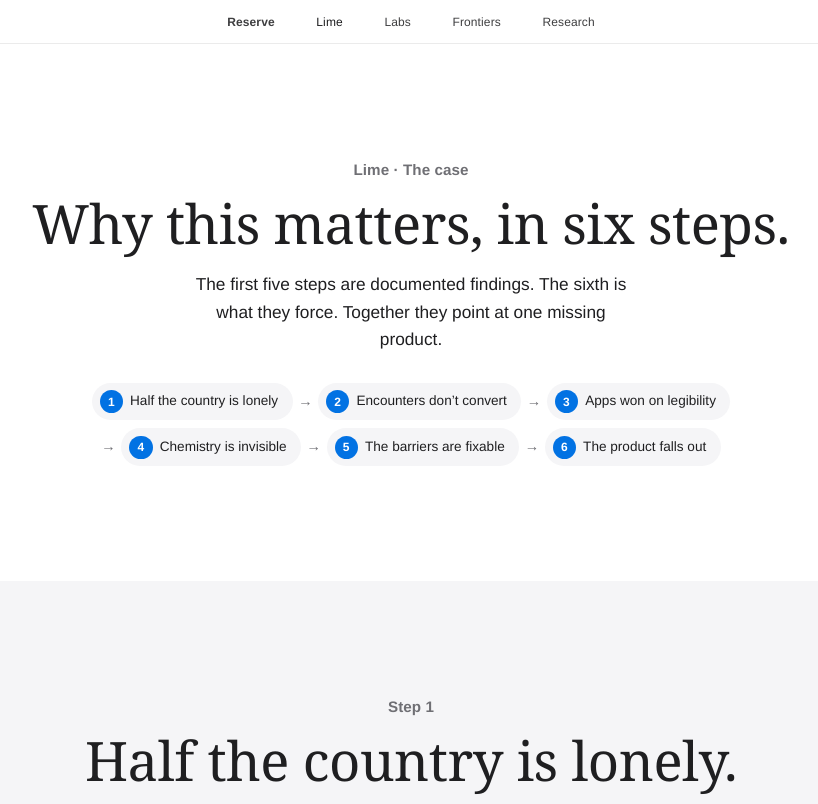
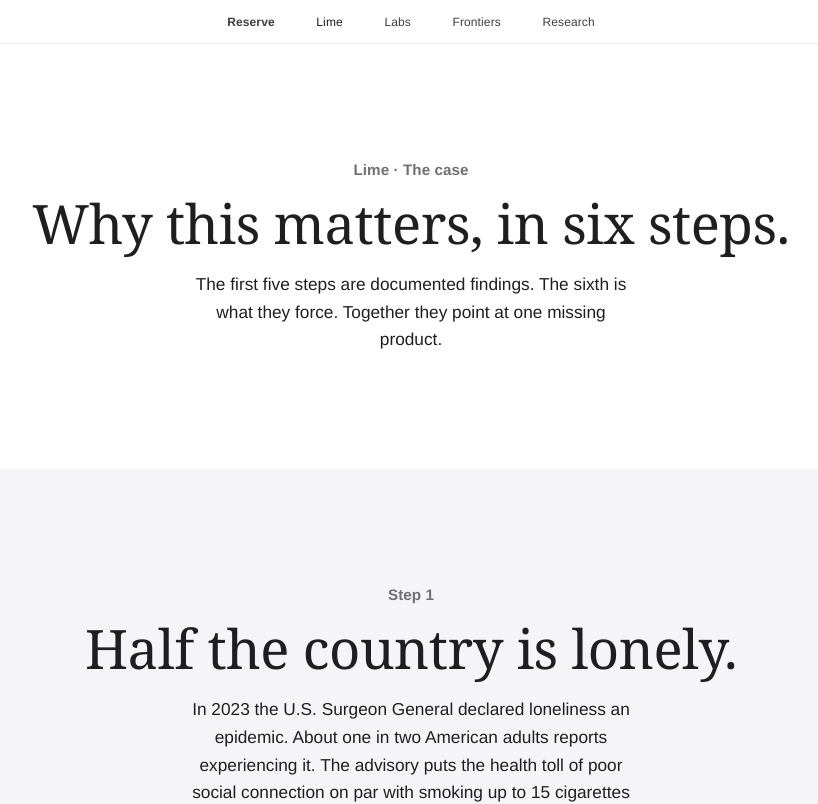
Before and after one commit to rsrvlabs/www, a Next.js app: page /lime/why in a window 1280 px wide. Shown: the top 804 px of the page, without its empty margins (229-1047 px from the left). Built offline with nearby package versions, Linux system fonts and the light colour scheme; no server answers; a web font is replaced by a local one.

Commit message:
fix(why): 移除 hero 六步 ChainMap(標籤長短不一、換行歪斜,Ryvn 2026-07-25)——鏈條總覽由 Step 編號與 S6 DerivationMap 承擔;連同孤兒 CSS(chainFlow/chainNode/chainNum/chainArrow)一併清除

```diff
--- a/src/app/lime/why/page.tsx
+++ b/src/app/lime/why/page.tsx
@@ -88,30 +88,6 @@ function SignalTable() {
   );
 }
 
-function ChainMap() {
-  const steps = [
-    "Half the country is lonely",
-    "Encounters don\u2019t convert",
-    "Apps won on legibility",
-    "Chemistry is invisible",
-    "The barriers are fixable",
-    "The product falls out",
-  ];
-  return (
-    <div className={s.chainFlow} role="img" aria-label="The argument chain, six steps">
-      {steps.map((label, i) => (
-        <span key={label} style={{ display: "inline-flex", alignItems: "center", gap: "0.35rem" }}>
-          {i > 0 && <span className={s.chainArrow}>&rarr;</span>}
-          <span className={s.chainNode}>
-            <span className={s.chainNum}>{i + 1}</span>
-            {label}
-          </span>
-        </span>
-      ))}
-    </div>
-  );
-}
-
 function DerivationMap() {
   const rows: [string, string, string, string][] = [
     [
@@ -173,7 +149,6 @@ export default function WhyLimePage() {
           <p className={s.bodyCenter}>
             The first five steps are documented findings. The sixth is what they force. Together they point at one missing product.
           </p>
-          <ChainMap />
       </Section>
 
       {/* Step 1 */}
--- a/src/components/apple/apple.module.css
+++ b/src/components/apple/apple.module.css
@@ -354,21 +354,6 @@
 .sigNo { color: #c00000; font-weight: 600; }
 
 /* ── /lime/why: argument-chain diagrams ── */
-.chainFlow {
-  display: flex; flex-wrap: wrap; justify-content: center; align-items: center;
-  gap: 0.5rem 0.35rem; max-width: 46rem; margin: 1.8rem auto 0;
-}
-.chainNode {
-  display: inline-flex; align-items: center; gap: 0.45rem;
-  background: var(--tint); border-radius: 2rem;
-  padding: 0.45rem 0.9rem 0.45rem 0.5rem; font-size: 0.85rem; font-weight: 500;
-}
-.chainNum {
-  display: inline-flex; align-items: center; justify-content: center;
-  width: 1.45rem; height: 1.45rem; border-radius: 50%;
-  background: #0071e3; color: #fff; font-size: 0.75rem; font-weight: 700;
-}
-.chainArrow { color: var(--ink-soft); font-size: 0.9rem; user-select: none; }
 .deriv {
   display: grid; grid-template-columns: 1fr auto 1fr auto 1fr;
   gap: 0.6rem 0.5rem; align-items: center; text-align: left;
```
